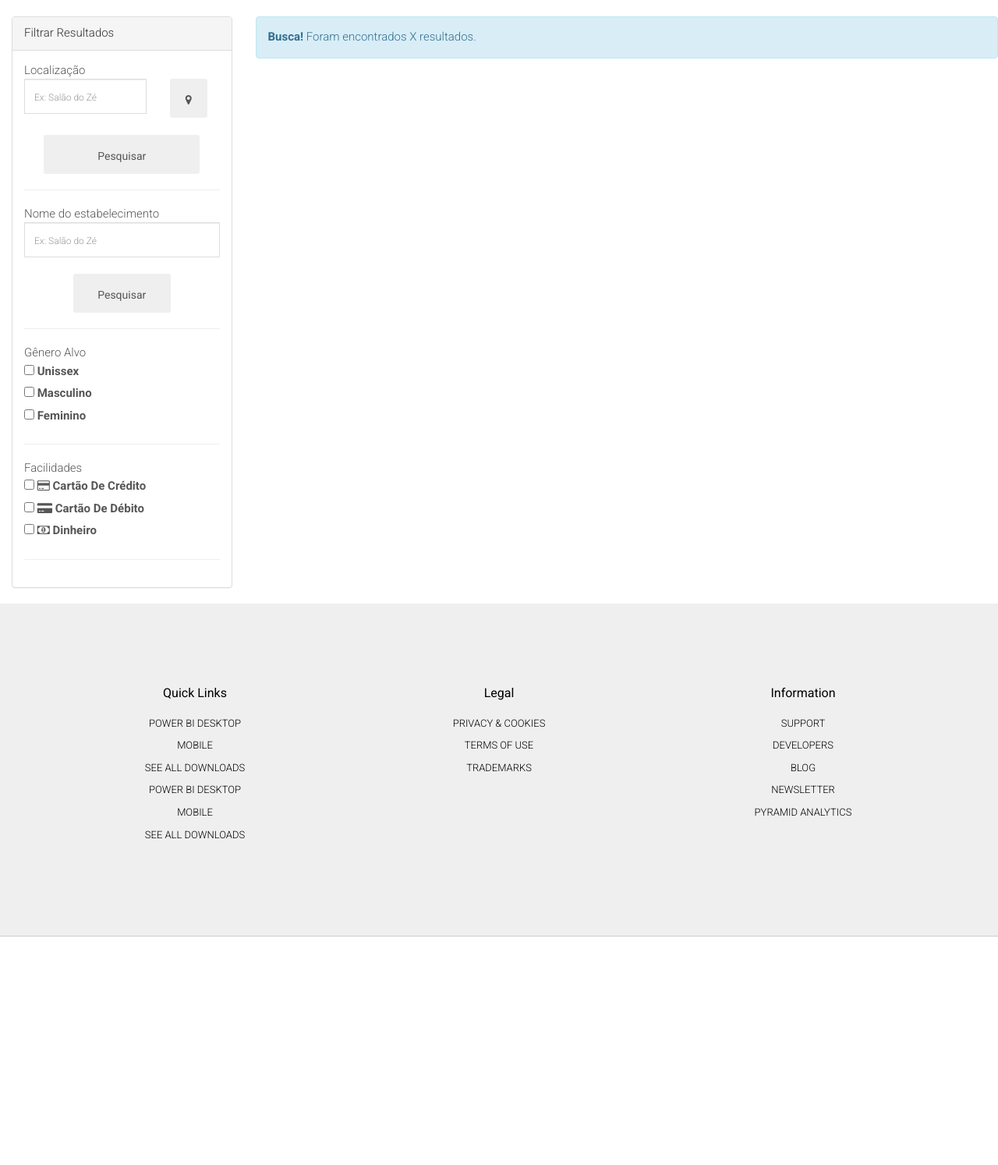
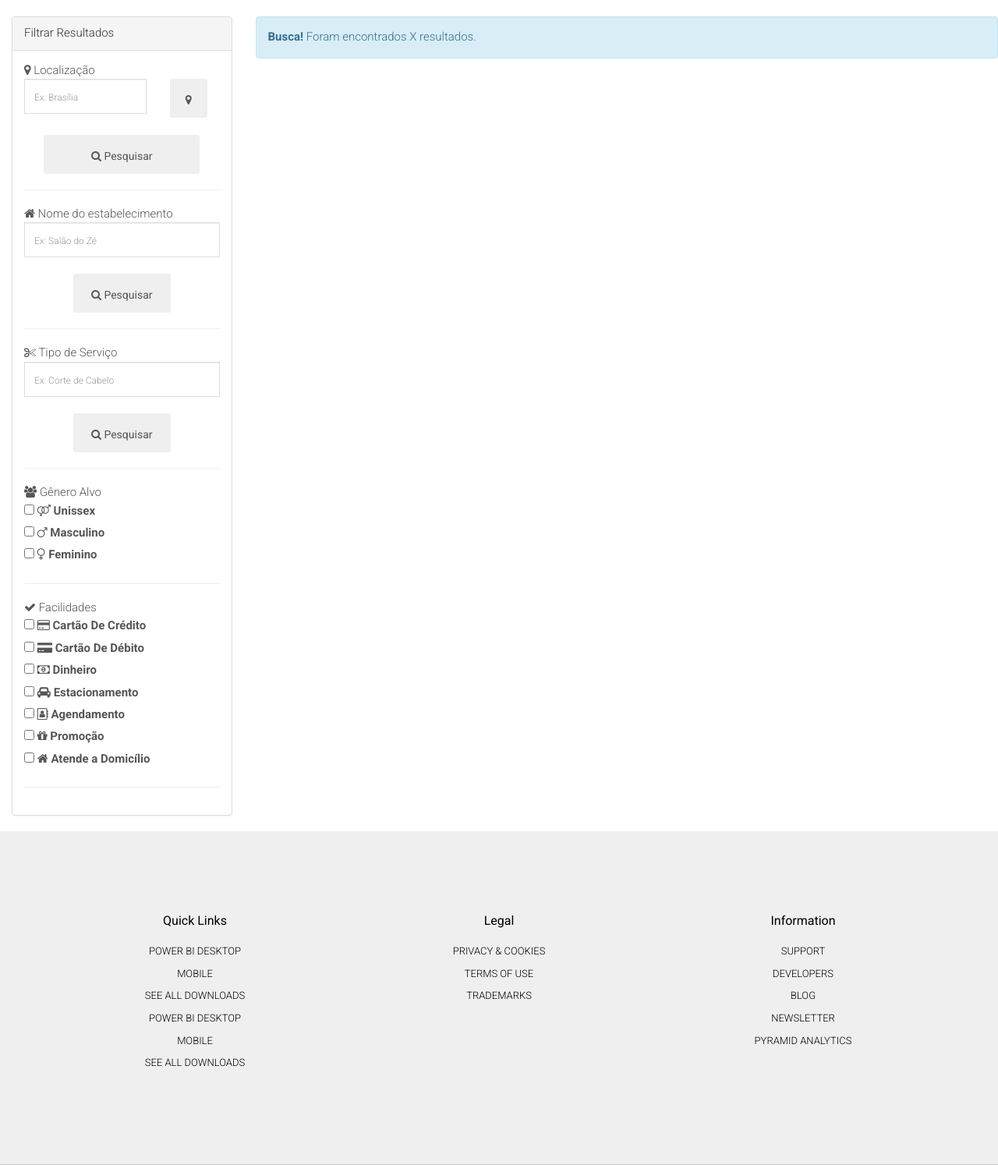
Before and after one commit to Software-Design-2017/EmbelezaMais, a Django app: page /search/ in a window 1280 px wide. Shown: the part 195-1689 px from the top of the page at 78% size. Before the commit the page ends 1396 px from the top, so only its background shows below. Run offline with Django 3.2, Linux system fonts and the light colour scheme; some libraries are stand-ins or nearby versions.

Commit message:
#8 - Creating filter options for facilities.
Signed-off-by: João Paulo Nunes Soares <paulonsoares@yahoo.com.br>
Signed-off-by: AllanNobre <allanjefrey9@hotmail.com>

```diff
--- a/EmbelezaMais/search/template/search.html
+++ b/EmbelezaMais/search/template/search.html
@@ -24,10 +24,10 @@
                 <form method="POST" action"">
 
                   <div class="form-group">
-                    <h7 align="center">Localização</h7>
+                    <h7 align="center"><i class="fa fa-map-marker "></i> Localização</h7>
                     <div class="row">
                       <div class="col-xs-8 col-md-8">
-                        <input type="search" name="nome" id="nome" class="form-control" placeholder="Ex: Salão do Zé" >
+                        <input type="search" name="nome" id="nome" class="form-control" placeholder="Ex: Brasília" >
                       </div>
                       <div class="col-xs-4 col-md-4">
                         <button type="button" class="btn" style="width: 75%"><i class="fa fa-map-marker "></i></button>
@@ -35,47 +35,57 @@
                     </div>
                     <br>
                     <div  align="center" >
-                      <button type="button" class="btn btn-secondary btn-sm" style="width: 90 %">Pesquisar</button>
+                      <button type="button" class="btn btn-secondary btn-sm" style="width: 90 %"><i class="fa fa-search"></i> Pesquisar</button>
                     </div>
                   </div>
                   <hr>
 
                   <div class="form-group">
-                    <h7 align="center">Nome do estabelecimento</h7>
+                    <h7 align="center"><i class="fa fa-home"></i> Nome do estabelecimento</h7>
                     <input type="search" name="nome" id="nome" class="form-control" placeholder="Ex: Salão do Zé" >
                     <br>
                     <div  align="center" >
-                      <button type="button" class="btn btn-secondary btn-sm" style="width: 50%">Pesquisar</button>
+                      <button type="button" class="btn btn-secondary btn-sm" style="width: 50%"><i class="fa fa-search"></i> Pesquisar</button>
                     </div>
                   </div>
                   <hr>
 
                   <div class="form-group">
-                    <h7 align="center">Gênero Alvo</h7>
+                    <h7 align="center"><i class="fa fa-scissors"></i> Tipo de Serviço</h7>
+                    <input type="search" name="nome" id="nome" class="form-control" placeholder="Ex: Corte de Cabelo" >
+                    <br>
+                    <div  align="center" >
+                      <button type="button" class="btn btn-secondary btn-sm" style="width: 50%"><i class="fa fa-search"></i> Pesquisar</button>
+                    </div>
+                  </div>
+                  <hr>
+
+                  <div class="form-group">
+                    <h7 align="center"><i class="fa fa-users"></i> Gênero Alvo</h7>
                     <br>
 
                       <label class="custom-control custom-checkbox">
                           <input type="checkbox" class="custom-control-input" name="feminino" id="unissex">
                           <span class="custom-control-indicator"></span>
-                          <span class="custom-control-description">Unissex</span>
+                          <span class="custom-control-description"><i class="fa fa-venus-mars"></i> Unissex</span>
                       </label>
                       <br>
                       <label class="custom-control custom-checkbox">
                           <input type="checkbox" class="custom-control-input" name="masculino" id="masculino">
                           <span class="custom-control-indicator"></span>
-                          <span class="custom-control-description">Masculino</span>
+                          <span class="custom-control-description"><i class="fa fa-mars"></i> Masculino</span>
                       </label>
                       <br>
                       <label class="custom-control custom-checkbox">
                           <input type="checkbox" class="custom-control-input" name="feminino" id="feminino">
                           <span class="custom-control-indicator"></span>
-                          <span class="custom-control-description">Feminino</span>
+                          <span class="custom-control-description"><i class="fa fa-venus"></i> Feminino</span>
                       </label>
                   </div>
                   <hr>
 
                   <div class="form-group">
-                    <h7>Facilidades</h7>
+                    <h7><i class="fa fa-check"></i> Facilidades</h7>
                     <br>
 
                     <label class="custom-control custom-checkbox">
@@ -97,6 +107,34 @@
                         <i class="fa fa-money"></i>
                         <span class="custom-control-indicator"></span>
                         <span class="custom-control-description">  Dinheiro</span>
+                    </label>
+                    <br>
+                    <label class="custom-control custom-checkbox">
+                        <input type="checkbox" class="custom-control-input" name="feminino" id="feminino">
+                        <i class="fa fa-car"></i>
+                        <span class="custom-control-indicator"></span>
+                        <span class="custom-control-description">  Estacionamento</span>
+                    </label>
+                    <br>
+                    <label class="custom-control custom-checkbox">
+                        <input type="checkbox" class="custom-control-input" name="feminino" id="feminino">
+                        <i class="fa fa-address-book-o"></i>
+                        <span class="custom-control-indicator"></span>
+                        <span class="custom-control-description">  Agendamento</span>
+                    </label>
+                    <br>
+                    <label class="custom-control custom-checkbox">
+                        <input type="checkbox" class="custom-control-input" name="feminino" id="feminino">
+                        <i class="fa fa-gift"></i>
+                        <span class="custom-control-indicator"></span>
+                        <span class="custom-control-description">  Promoção</span>
+                    </label>
+                    <br>
+                    <label class="custom-control custom-checkbox">
+                        <input type="checkbox" class="custom-control-input" name="feminino" id="feminino">
+                        <i class="fa fa-home"></i>
+                        <span class="custom-control-indicator"></span>
+                        <span class="custom-control-description">  Atende a Domicílio</span>
                     </label>
 
                   </div>
```
